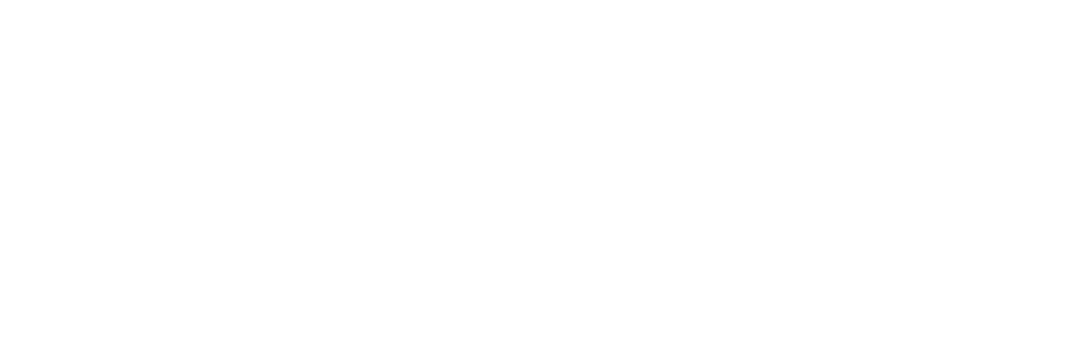
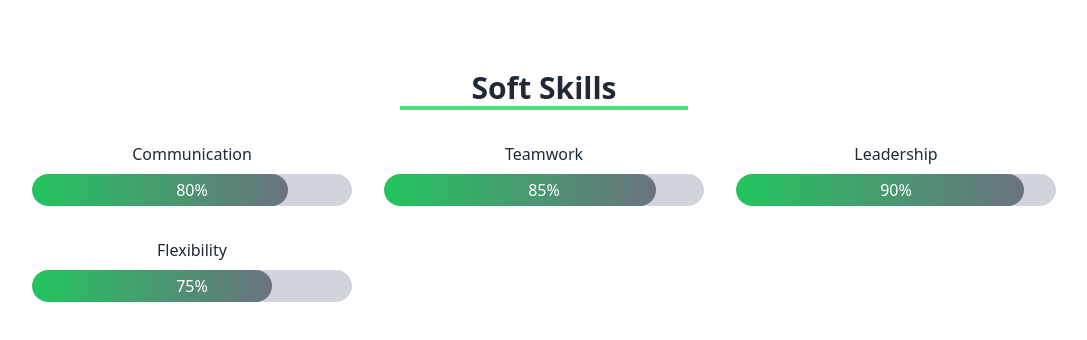
Before and after one commit to liton61/portfolio, a React (Vite) app: page / in a window 1280 px wide. Shown: the part 1250-1590 px from the top of the page, without its empty margins (96-1183 px from the left). Before the commit the page ends 1256 px from the top, so only its background shows below. Built offline with nearby package versions, Linux system fonts and the light colour scheme.

Commit message:
soft skills section added

```diff
--- a/src/components/Banner/Banner.jsx
+++ b/src/components/Banner/Banner.jsx
@@ -16,7 +16,7 @@
                         I am a MERN stack developer passionate about crafting clean, efficient, and scalable web applications. With a solid foundation in MongoDB, Express.js, React.js, and Node.js, I aim to contribute innovative solutions while continuously learning and growing in this dynamic field.
                     </p>
                     <div className='flex justify-center mt-5'>
-                    <button className='bg-green-400 px-4 py-3 font-medium rounded text-gray-900'>Download Resume <i className="fa-solid fa-download"></i></button>
+                        <button className='bg-green-400 px-4 py-3 font-medium rounded text-gray-900'>Download Resume <i className="fa-solid fa-download"></i></button>
                     </div>
                 </div>
             </div>
--- /dev/null
+++ b/src/components/SoftSkills/SoftSkills.jsx
@@ -0,0 +1,35 @@
+
+
+const SoftSkills = () => {
+  const softSkillsData = [
+    { name: 'Communication', level: 80 },
+    { name: 'Teamwork', level: 85 },
+    { name: 'Leadership', level: 90 },
+    { name: 'Flexibility', level: 75 },
+    // Add more soft skills with their corresponding levels (out of 100)
+  ];
+
+  return (
+    <section className="bg-white py-16 px-4">
+      <div className="max-w-5xl mx-auto">
+        <h2 className="text-3xl font-bold mb-8 border-b-4 border-green-400 w-72 mx-auto text-center">Soft Skills</h2>
+        <div className="grid grid-cols-1 md:grid-cols-2 lg:grid-cols-3 gap-8">
+          {softSkillsData.map((skill, index) => (
+            <div key={index} className="flex flex-col items-center justify-center">
+              <p className="mb-2">{skill.name}</p>
+              <div className="bg-gray-300 w-full h-8 rounded-full relative overflow-hidden">
+                <div
+                  className={`h-full rounded-full bg-gradient-to-r from-green-500 to-gray-500`}
+                  style={{ width: `${skill.level}%` }}
+                ></div>
+                <span className="absolute inset-0 flex items-center justify-center text-white">{skill.level}%</span>
+              </div>
+            </div>
+          ))}
+        </div>
+      </div>
+    </section>
+  );
+};
+
+export default SoftSkills;
--- a/src/pages/Home/Home.jsx
+++ b/src/pages/Home/Home.jsx
@@ -2,6 +2,7 @@
 // import Contact from "../../components/Contact/Contact";
 // import Projects from "../../components/Projects/Projects";
 import Skills from "../../components/Skills/Skills";
+import SoftSkills from "../../components/SoftSkills/SoftSkills";
 
 
 const Home = () => {
@@ -9,6 +10,7 @@
         <div>
             <Banner></Banner>
             <Skills></Skills>
+            <SoftSkills></SoftSkills>
             {/* <Projects></Projects> */}
             {/* <Contact></Contact> */}
         </div>
```
